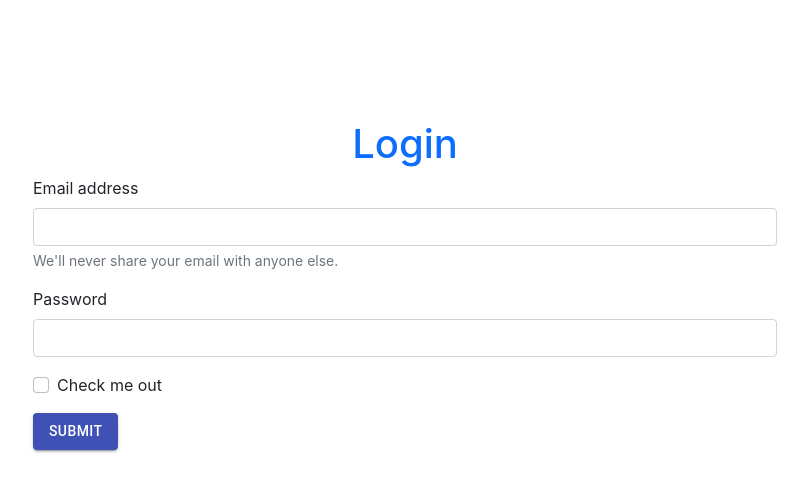
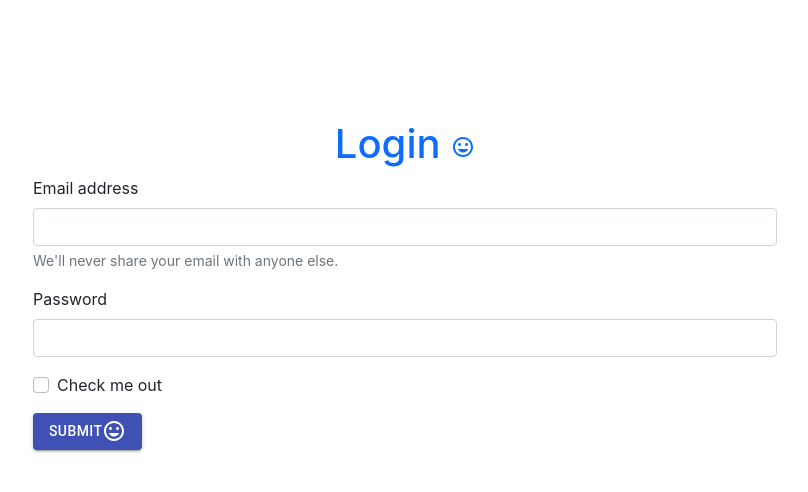
Before and after one commit to Simple-temp/react-room-booking, a React (Create React App) app: page /login in a window 1280 px wide. Shown: the top 492 px of the page, without its empty margins (235-1043 px from the left). Built offline with nearby package versions, Linux system fonts and the light colour scheme.

Commit message:
new added

```diff
--- a/package.json
+++ b/package.json
@@ -4,6 +4,7 @@
   "private": true,
   "dependencies": {
     "@material-ui/core": "^4.12.3",
+    "@material-ui/icons": "^4.11.2",
     "@testing-library/jest-dom": "^5.16.1",
     "@testing-library/react": "^12.1.2",
     "@testing-library/user-event": "^13.5.0",
--- a/src/component/Home/Home.css
+++ b/src/component/Home/Home.css
@@ -7,14 +7,21 @@ header
     background-position: center;
     position:relative;
 }
-.navbar-light .navbar-nav .nav-link.active,
 .navbar-light .navbar-brand
+{
+    color:#fff;
+}
+.navbar-light .navbar-brand:hover
 {
     color:#fff;
 }
 .navbar-light .navbar-nav .nav-link
 {
     color:rgb(207, 207, 207);
+}
+.navbar-light .navbar-nav .nav-link:hover
+{
+    color:#fff;
 }
 .height
 {
--- a/src/component/Home/Home.js
+++ b/src/component/Home/Home.js
@@ -69,10 +69,10 @@ const Home = () => {
                                 <Link class="nav-link" to="/home">Home</Link>
                                 </li>
                                 <li class="nav-item">
-                                <Link class="nav-link" to="/login">Login</Link>
+                                <Link class="nav-link" to="/booking">Booking</Link>
                                 </li>
                                 <li class="nav-item">
-                                <Link class="nav-link" to="/booking">Booking</Link>
+                                <Link class="nav-link" to="/login">Login</Link>
                                 </li>
                             </ul>
                             </div>
--- a/src/component/Login/Login.js
+++ b/src/component/Login/Login.js
@@ -2,6 +2,7 @@ import React from 'react';
 import './Login.css';
 import { makeStyles } from '@material-ui/core/styles';
 import Button from '@material-ui/core/Button';
+import InsertEmoticonSharpIcon from '@material-ui/icons/InsertEmoticonSharp';
 
 const useStyles = makeStyles((theme) => ({
     root: {
@@ -13,10 +14,11 @@ const useStyles = makeStyles((theme) => ({
 
 
 const Login = () => {
+    const classes = useStyles();
     return (
         <div className='container'>
             <div className="from-box col-lg-8 col-md-8 col-sm-12 mx-auto login-from">
-                <h1 className='text-center text-primary'>Login</h1>
+                <h1 className='text-center text-primary'>Login <InsertEmoticonSharpIcon></InsertEmoticonSharpIcon> </h1>
                 <form>
                     <div class="mb-3">
                         <label for="exampleInputEmail1" class="form-label">Email address</label>
@@ -32,7 +34,7 @@ const Login = () => {
                         <label class="form-check-label" for="exampleCheck1">Check me out</label>
                     </div>
                     {/* <button type="submit" class="btn btn-primary">Submit</button> */}
-                    <Button variant="contained" color="primary">Submit</Button>
+                    <Button variant="contained" color="primary">Submit<InsertEmoticonSharpIcon></InsertEmoticonSharpIcon></Button>
                 </form>
             </div>
         </div>
--- a/src/component/Room/Room.css
+++ b/src/component/Room/Room.css
@@ -17,3 +17,7 @@
     color:#fff;
     text-decoration: none;
 }
+p span
+{
+    font-weight:bold;
+}
--- a/src/component/Room/Room.js
+++ b/src/component/Room/Room.js
@@ -3,6 +3,10 @@ import { Link, useParams } from 'react-router-dom';
 import './Room.css';
 import { makeStyles } from '@material-ui/core/styles';
 import Button from '@material-ui/core/Button';
+import HotelIcon from '@material-ui/icons/Hotel';
+import FaceSharpIcon from '@material-ui/icons/FaceSharp';
+import MonetizationOnSharpIcon from '@material-ui/icons/MonetizationOnSharp';
+import AttachMoneySharpIcon from '@material-ui/icons/AttachMoneySharp';
 
 const useStyles = makeStyles((theme) => ({
     root: {
@@ -15,6 +19,7 @@ const useStyles = makeStyles((theme) => ({
 const Room = (props) => {
 
     const classes = useStyles();
+
     const {title,bedTypeId,capacity,description,price,img} = props.room;
 
     return (
@@ -24,12 +29,12 @@ const Room = (props) => {
                         <div className="img-box">
                         <img src={img} alt="" />
                         </div>
-                        <p>Bed :{bedTypeId}</p>
+                        <p> <HotelIcon></HotelIcon> : <span>{bedTypeId}</span> </p>
                         <p>Title :{title}</p>
                         <p>Description :{description}</p>
-                        <p>Capacity :{capacity}</p>
+                        <p><FaceSharpIcon></FaceSharpIcon> : <span>{capacity}</span></p>
                         <div className="footer d-flex justify-content-between">
-                        <p>Price :${price}</p>
+                        <p><AttachMoneySharpIcon></AttachMoneySharpIcon> : <span>{price}</span></p>
                         {/* <button className='btn btn-primary'> <Link to={`/booking/${bedTypeId}`} className='room-btn'>Room Book</Link> </button> */}
                         <Button variant="contained" color="primary"><Link to={`/booking/${bedTypeId}`} className='room-btn'>Room Book</Link></Button>
                         </div>
```
Also changed, not shown: 1 other file (tests, documents, lock files or other folders).
